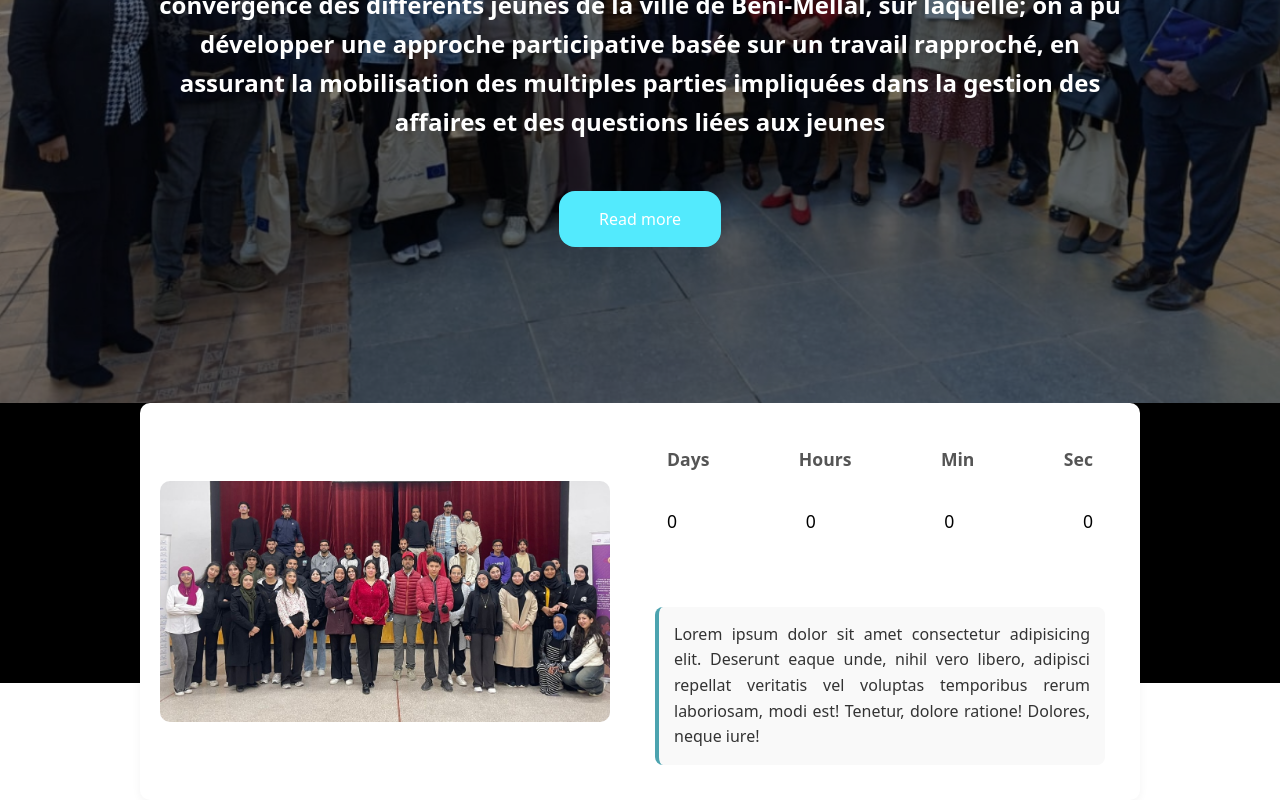
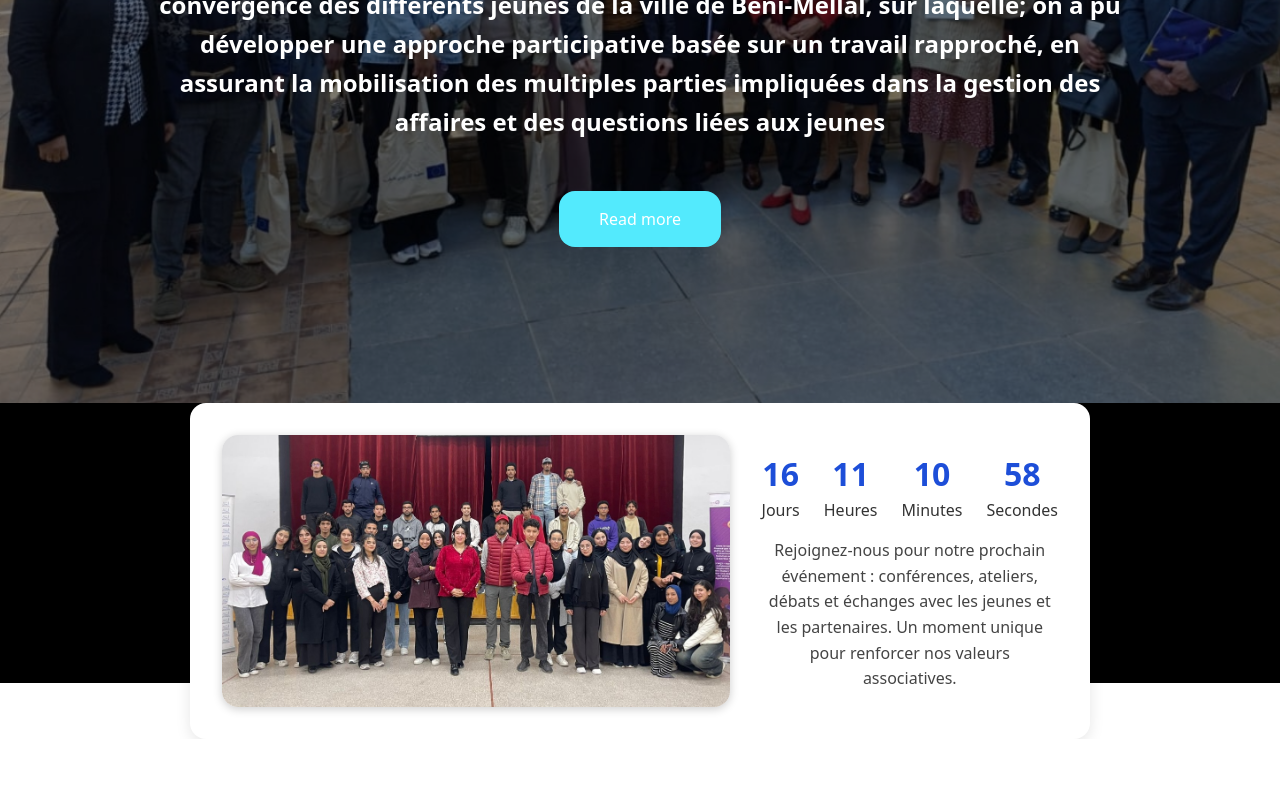
Before and after one commit to NaomiMeig/Site-Association, a React (Vite) app: page / in a window 1280 px wide. Shown: the part 517-1317 px from the top of the page. After the commit the page ends 1256 px from the top, so only its background shows below. Built offline with nearby package versions, Linux system fonts and the light colour scheme.

Commit message:
compte a rebours

```diff
--- a/src/components/Cadrant.jsx
+++ b/src/components/Cadrant.jsx
@@ -1,33 +1,58 @@
+import { useEffect, useState } from 'react'
 import '../styles/Cadrant.css'
 
-function Cadrant (){
-    return <div className="first-cadrant">
-        <section className="second-cadrant">
-            <img src="src/assets/img3.jpeg" alt="image3" />
-        </section>
-        <section className="tirth-cadrant">
-            <div>
-                <li> Days</li>
-                <li> Hours</li>
-                <li> Min</li>
-                <li> Sec</li>
-            </div>
-            <div>
-                <li> 0 </li>
-                <li> 0 </li>
-                <li> 0 </li>
-                <li> 0 </li>
-            </div>
-            <br/>
+function Cadrant() {
+  const [timeLeft, setTimeLeft] = useState({})
+  const eventDate = new Date("2025-05-01T10:00:00")
 
-            <div>
+  useEffect(() => {
+    const interval = setInterval(() => {
+      const now = new Date()
+      const distance = eventDate - now
 
-                <p >Lorem ipsum dolor sit amet consectetur adipisicing elit.
-                    Deserunt eaque unde, nihil vero libero, adipisci repellat veritatis vel
-                    voluptas temporibus rerum laboriosam, modi est! Tenetur, dolore ratione! Dolores, neque iure!</p>
-            </div>
-        </section>
+      const days = Math.floor(distance / (1000 * 60 * 60 * 24))
+      const hours = Math.floor((distance % (1000 * 60 * 60 * 24)) / (1000 * 60 * 60))
+      const minutes = Math.floor((distance % (1000 * 60 * 60)) / (1000 * 60))
+      const seconds = Math.floor((distance % (1000 * 60)) / 1000)
+
+      if (distance > 0) {
+        setTimeLeft({ days, hours, minutes, seconds })
+      } else {
+        clearInterval(interval)
+        setTimeLeft({})
+      }
+    }, 1000)
+
+    return () => clearInterval(interval)
+  }, [])
+
+  return (
+    <div className="first-cadrant">
+      {/* Image */}
+      <section className="second-cadrant">
+        <img src="src/assets/img3.jpeg" alt="image3" />
+      </section>
+
+      {/* Texte et compte à rebours */}
+      <section className="third-cadrant">
+        {timeLeft.days !== undefined ? (
+          <div className="countdown">
+            <div><p>{timeLeft.days}</p><span>Jours</span></div>
+            <div><p>{timeLeft.hours}</p><span>Heures</span></div>
+            <div><p>{timeLeft.minutes}</p><span>Minutes</span></div>
+            <div><p>{timeLeft.seconds}</p><span>Secondes</span></div>
+          </div>
+        ) : (
+          <p className="event-started">L'événement a commencé !</p>
+        )}
+
+        <p className="cadrant-description">
+          Rejoignez-nous pour notre prochain événement : conférences, ateliers, débats et échanges
+          avec les jeunes et les partenaires. Un moment unique pour renforcer nos valeurs associatives.
+        </p>
+      </section>
     </div>
+  )
 }
 
-export default Cadrant
+export default Cadrant;
--- a/src/styles/Cadrant.css
+++ b/src/styles/Cadrant.css
@@ -12,101 +12,66 @@
 .second-cadrant img{
     width: 20%;
 } */
- /* Cadrant.css */
 
 .first-cadrant {
     display: flex;
-    justify-content: center;
-    align-items: center;
-    margin: 0 auto;
-    max-width: 1000px;
-    width: 100%;
-    padding: 20px;
-    gap: 30px;
-    background-color: white; /* Fond blanc ajouté */
-    border-radius: 10px; /* Optionnel: pour des coins arrondis */
-    box-shadow: 0 2px 10px rgba(0, 0, 0, 0.05); /* Ombre légère pour le relief */
+    flex-direction: column;
+    gap: 2rem;
+    background-color: white;
+    padding: 2rem;
+    border-radius: 1rem;
+    box-shadow: 0 4px 15px rgba(0, 0, 0, 0.1);
+    max-width: 900px;
+    margin: auto;
   }
 
-.second-cadrant {
-    flex: 1;
+  @media (min-width: 768px) {
+    .first-cadrant {
+      flex-direction: row;
+      align-items: center;
+      justify-content: space-between;
+    }
   }
 
   .second-cadrant img {
     width: 100%;
     height: auto;
-    border-radius: 10px;
-    object-fit: cover; /* Pour que l'image conserve ses proportions */
+    border-radius: 1rem;
+    box-shadow: 0 2px 10px rgba(0, 0, 0, 0.2);
   }
 
-.tirth-cadrant {
+  .third-cadrant {
     flex: 1;
-    display: flex;
-    flex-direction: column;
-    gap: 20px;
-    background-color: white; /* Fond blanc pour cette section aussi */
-    padding: 15px; /* Espacement intérieur */
+    text-align: center;
   }
 
-.tirth-cadrant > div {
+  .countdown {
     display: flex;
-    justify-content: space-between;
-    gap: 15px;
+    justify-content: center;
+    gap: 1.5rem;
+    margin-bottom: 1rem;
   }
 
-.tirth-cadrant li {
-    list-style-type: none;
-    font-size: 1.1rem;
-    text-align: center;
-    padding: 8px 12px;
+  .countdown div p {
+    font-size: 2rem;
+    color: #1d4ed8;
     margin: 0;
+    font-weight: bold;
   }
 
-/* Style pour les labels */
-.tirth-cadrant > div:first-child li {
-    font-weight: 600;
-    color: #555;
+  .countdown div span {
+    font-size: 1rem;
+    color: #333;
   }
 
-/* Style pour les valeurs */
-.tirth-cadrant > div:last-child li {
-    font-size: 1.4rem;
-    font-weight: 700;
-    color: #222;
-    background-color: #f8f8f8;
-    border-radius: 6px;
-    min-width: 50px;
+  .event-started {
+    font-size: 1.2rem;
+    color: gray;
+    margin-bottom: 1rem;
   }
 
-/* Responsive design */
-@media (max-width: 768px) {
-    .first-cadrant {
-        flex-direction: column;
-        padding: 15px;
+  .cadrant-description {
+    font-size: 1rem;
+    color: #444;
+    line-height: 1.6;
   }
-
-    .second-cadrant {
-        margin-bottom: 20px;
-    }
-
-    .tirth-cadrant > div {
-        justify-content: space-around;
-    }
-}
-/* Style pour le dernier div contenant le paragraphe */
-.tirth-cadrant > div:last-of-type {
-
-    padding: 15px;
-    background-color: #f9f9f9;
-    border-radius: 8px;
-    border-left: 4px solid #4ca3af; /* Bordure verte à gauche pour un effet accentué */
-}
-
-.tirth-cadrant p {
-    margin: 0;
-    line-height: 1.6;
-    color: #333;
-    font-size: 1rem;
-    font-weight: 2rem;
-    text-align: justify;
-}
```
Also changed, not shown: 1 other file (tests, documents, lock files or other folders). Lines whose indentation alone changed are shown as unchanged.
